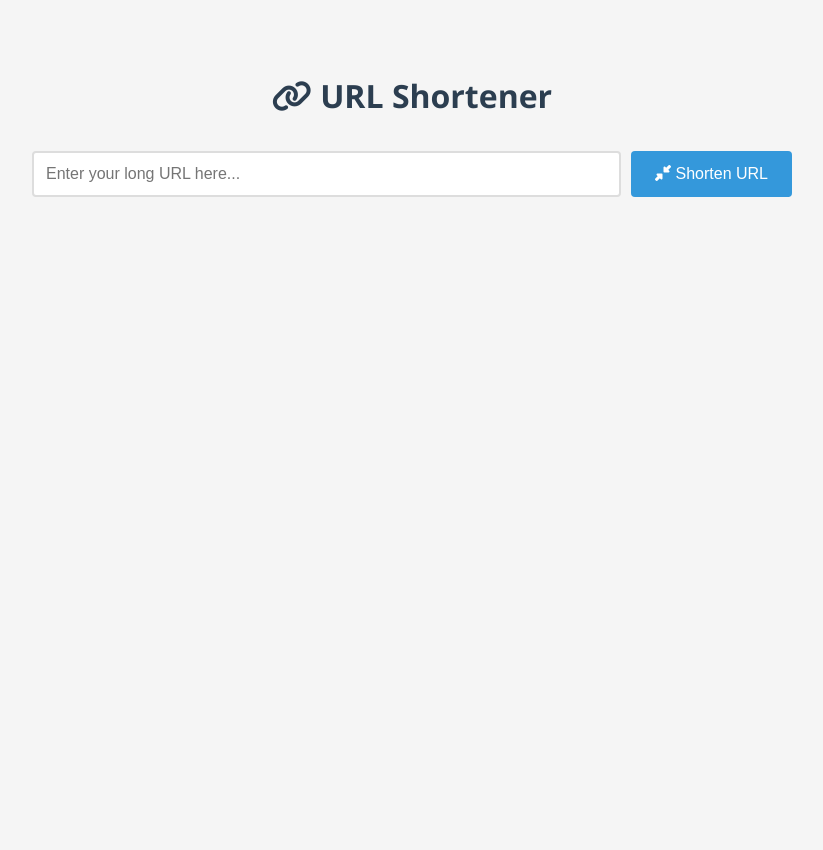
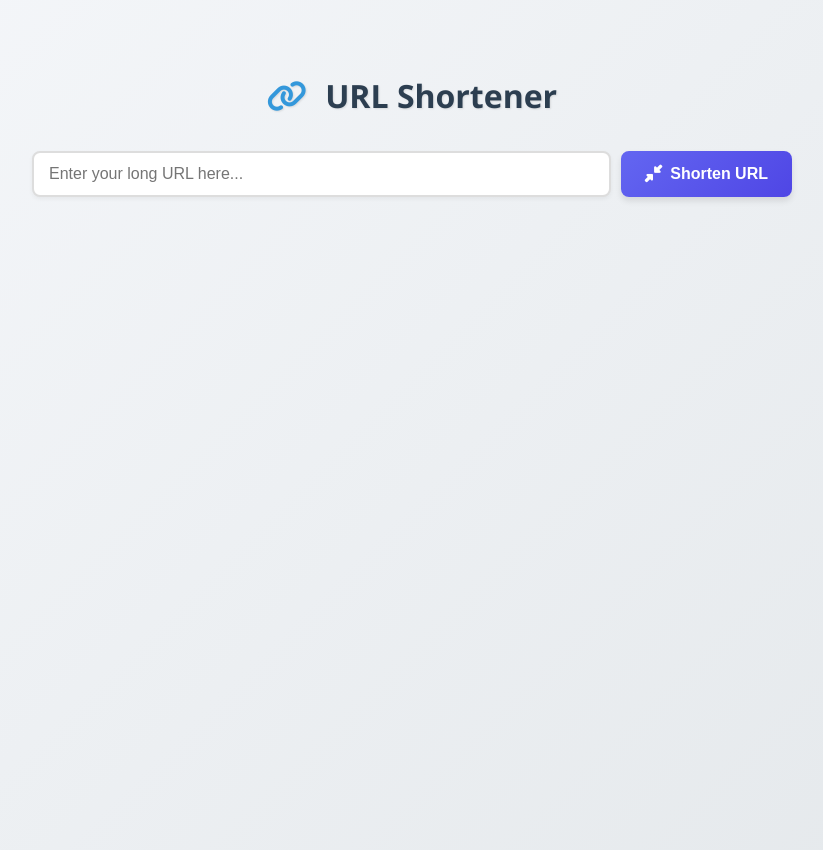
Before and after one commit to Serena7423/url-shortener, a Flask app: page / in a window 1280 px wide. Shown: the whole page, without its empty margins (228-1051 px from the left). Before the commit the page ends 197 px from the top, so only its background shows below. Run offline with Flask 2, Linux system fonts and the light colour scheme.

Commit message:
Update CSS with colorful gradients and improved visual design

```diff
--- a/static/style.css
+++ b/static/style.css
@@ -7,8 +7,9 @@
 body {
     font-family: 'Segoe UI', Tahoma, Geneva, Verdana, sans-serif;
     line-height: 1.6;
-    background-color: #f5f5f5;
+    background: linear-gradient(135deg, #f5f7fa 0%, #e4e8eb 100%);
     color: #333;
+    min-height: 100vh;
 }
 
 .container {
@@ -21,6 +22,12 @@ h1 {
     text-align: center;
     color: #2c3e50;
     margin-bottom: 30px;
+    text-shadow: 1px 1px 2px rgba(0,0,0,0.1);
+}
+
+h1 i {
+    color: #3498db;
+    margin-right: 10px;
 }
 
 .url-form {
@@ -31,39 +38,77 @@ h1 {
 
 input[type="url"] {
     flex: 1;
-    padding: 12px;
+    padding: 12px 15px;
     border: 2px solid #ddd;
-    border-radius: 4px;
+    border-radius: 8px;
     font-size: 16px;
-    transition: border-color 0.3s ease;
+    transition: all 0.3s ease;
+    box-shadow: 0 2px 4px rgba(0,0,0,0.05);
 }
 
 input[type="url"]:focus {
     border-color: #3498db;
+    box-shadow: 0 2px 8px rgba(52,152,219,0.3);
     outline: none;
 }
 
 button {
     padding: 12px 24px;
-    background-color: #3498db;
-    color: white;
     border: none;
-    border-radius: 4px;
+    border-radius: 8px;
     cursor: pointer;
     font-size: 16px;
-    transition: background-color 0.3s ease;
+    font-weight: 600;
+    transition: all 0.3s ease;
+    display: flex;
+    align-items: center;
+    gap: 8px;
+    box-shadow: 0 4px 6px rgba(0,0,0,0.1);
 }
 
-button:hover {
-    background-color: #2980b9;
+button i {
+    font-size: 1.1em;
+}
+
+.btn-primary {
+    background: linear-gradient(135deg, #6366f1 0%, #4f46e5 100%);
+    color: white;
+}
+
+.btn-primary:hover {
+    background: linear-gradient(135deg, #4f46e5 0%, #4338ca 100%);
+    transform: translateY(-2px);
+    box-shadow: 0 6px 8px rgba(79,70,229,0.3);
+}
+
+.btn-secondary {
+    background: linear-gradient(135deg, #ec4899 0%, #db2777 100%);
+    color: white;
+}
+
+.btn-secondary:hover {
+    background: linear-gradient(135deg, #db2777 0%, #be185d 100%);
+    transform: translateY(-2px);
+    box-shadow: 0 6px 8px rgba(219,39,119,0.3);
 }
 
 .result {
-    background-color: white;
-    padding: 20px;
-    border-radius: 4px;
-    box-shadow: 0 2px 4px rgba(0, 0, 0, 0.1);
+    background: white;
+    padding: 25px;
+    border-radius: 12px;
+    box-shadow: 0 4px 6px rgba(0,0,0,0.05);
     margin-top: 20px;
+    border: 1px solid rgba(0,0,0,0.1);
+}
+
+.result h3 {
+    color: #2c3e50;
+    margin-bottom: 20px;
+}
+
+.result h3 i {
+    color: #10b981;
+    margin-right: 8px;
 }
 
 .short-url-container {
```
Also changed, not shown: other parts of static/style.css (+29 -12 lines).
